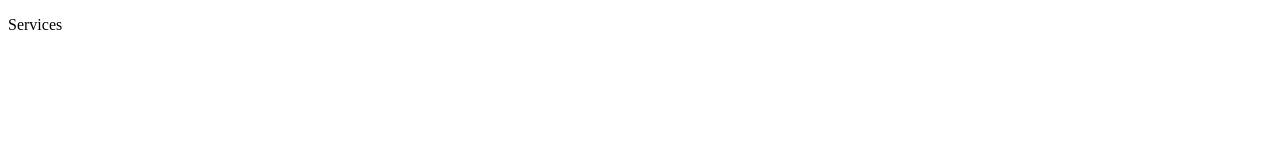
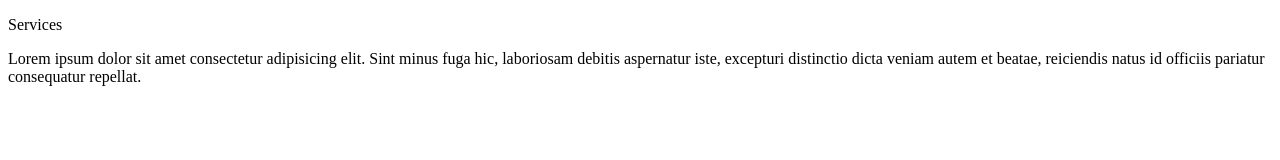
Before and after one commit to MyintThuHein/git-july, a plain HTML site: page service.html in a window 1280 px wide. Drawn offline with Linux system fonts and the light colour scheme.

Commit message:
modified index.html

```diff
--- a/service.html
+++ b/service.html
@@ -1,11 +1,17 @@
 <!DOCTYPE html>
 <html lang="en">
-<head>
-    <meta charset="UTF-8">
-    <meta name="viewport" content="width=device-width, initial-scale=1.0">
+  <head>
+    <meta charset="UTF-8" />
+    <meta name="viewport" content="width=device-width, initial-scale=1.0" />
     <title>Document</title>
-</head>
-<body>
+  </head>
+  <body>
     <p>Services</p>
-</body>
+    <p>
+      Lorem ipsum dolor sit amet consectetur adipisicing elit. Sint minus fuga
+      hic, laboriosam debitis aspernatur iste, excepturi distinctio dicta veniam
+      autem et beatae, reiciendis natus id officiis pariatur consequatur
+      repellat.
+    </p>
+  </body>
 </html>
```
